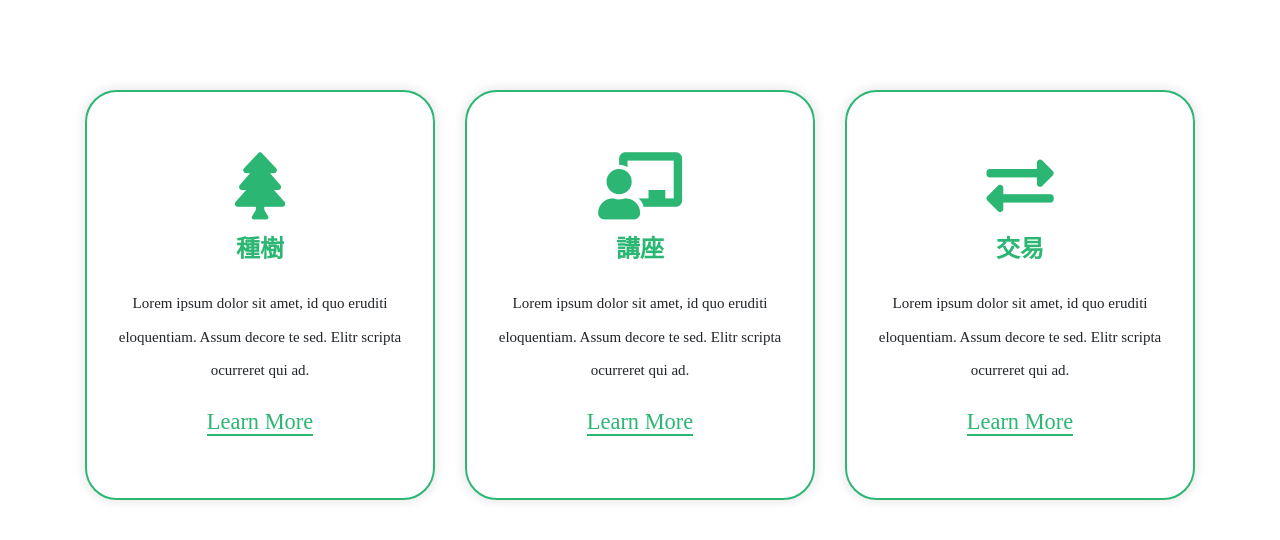
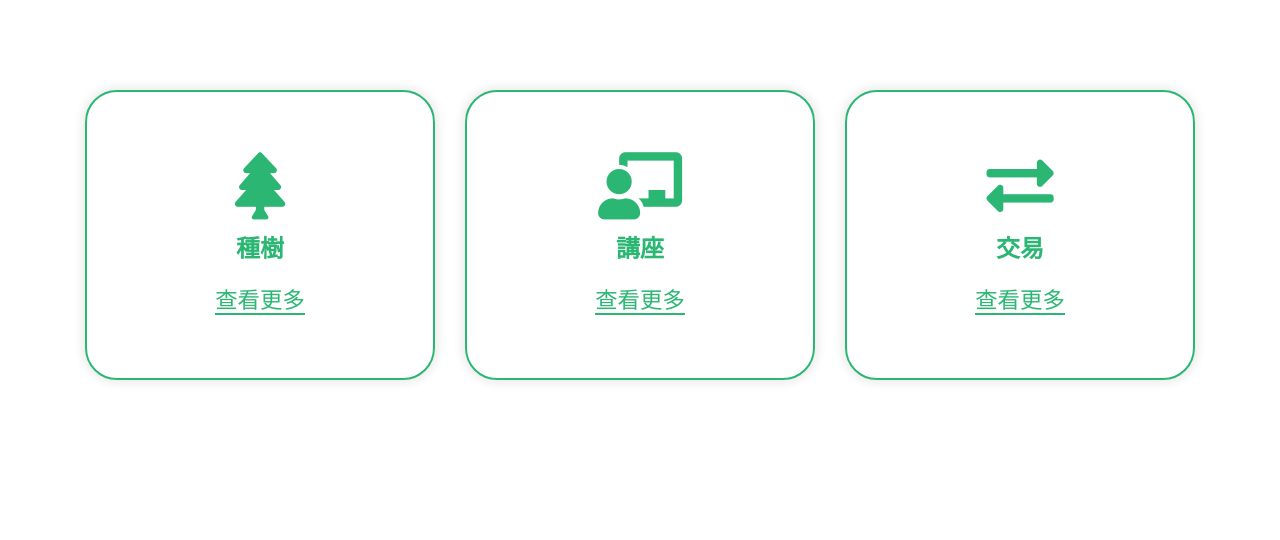
Before and after one commit to CCUMISIndependentStudy107/Web, a PHP site: page /info.html in a window 1280 px wide. Shown: the top 540 px of the page. Run offline with PHP 8.4, Linux system fonts and the light colour scheme; some libraries are stand-ins or nearby versions.

Commit message:
Fine-tuning.

```diff
--- a/Order.php
+++ b/Order.php
@@ -10,6 +10,10 @@
         <script src="./web3.min.js"></script>
         <script src="./blockchain.js"></script>
         <style>
+            table {
+                font-size: 1.4rem !important;
+            }
+
             .table td, .table th {
                 padding: .75rem;
                 vertical-align: top;
--- a/Review.php
+++ b/Review.php
@@ -10,6 +10,10 @@
         <script src="./web3.min.js"></script>
         <script src="./blockchain.js"></script>
         <style>
+            table {
+                font-size: 1.4rem !important;
+            }
+
             .table td, .table th {
                 padding: .75rem;
                 vertical-align: top;
--- a/info.html
+++ b/info.html
@@ -81,9 +81,9 @@
                             <h4>種樹</h4>
                         </div>
                         <div class="text">
-                            <span>Lorem ipsum dolor sit amet, id quo eruditi eloquentiam. Assum decore te sed. Elitr scripta ocurreret qui ad.</span>
+                            <!-- <span>Lorem ipsum dolor sit amet, id quo eruditi eloquentiam. Assum decore te sed. Elitr scripta ocurreret qui ad.</span> -->
                         </div>
-                        <a href="#">Learn More</a>
+                        <a href="#">查看更多</a>
                     </div>
                 </div>
 
@@ -94,9 +94,9 @@
                             <h4>講座</h4>
                         </div>
                         <div class="text">
-                            <span>Lorem ipsum dolor sit amet, id quo eruditi eloquentiam. Assum decore te sed. Elitr scripta ocurreret qui ad.</span>
+                            <!-- <span>Lorem ipsum dolor sit amet, id quo eruditi eloquentiam. Assum decore te sed. Elitr scripta ocurreret qui ad.</span> -->
                         </div>
-                        <a href="#">Learn More</a>
+                        <a href="#">查看更多</a>
                     </div>
                 </div>
 
@@ -107,10 +107,9 @@
                             <h4>交易</h4>
                         </div>
                         <div class="text">
-                            <span>Lorem ipsum dolor sit amet, id quo eruditi eloquentiam. Assum decore te sed. Elitr
-                                scripta ocurreret qui ad.</span>
+                            <!-- <span>Lorem ipsum dolor sit amet, id quo eruditi eloquentiam. Assum decore te sed. Elitr scripta ocurreret qui ad.</span> -->
                         </div>
-                        <a href="#">Learn More</a>
+                        <a href="#">查看更多</a>
                     </div>
                 </div>
             </div>
```
Also changed, not shown: self.html (+44 -3 lines).
